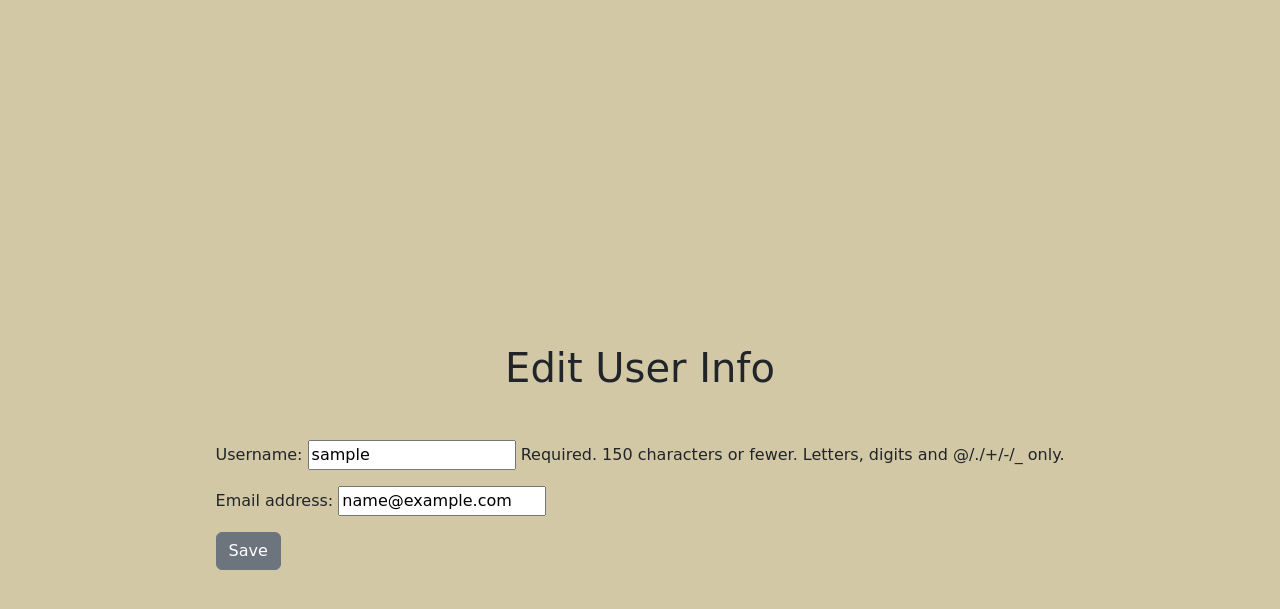
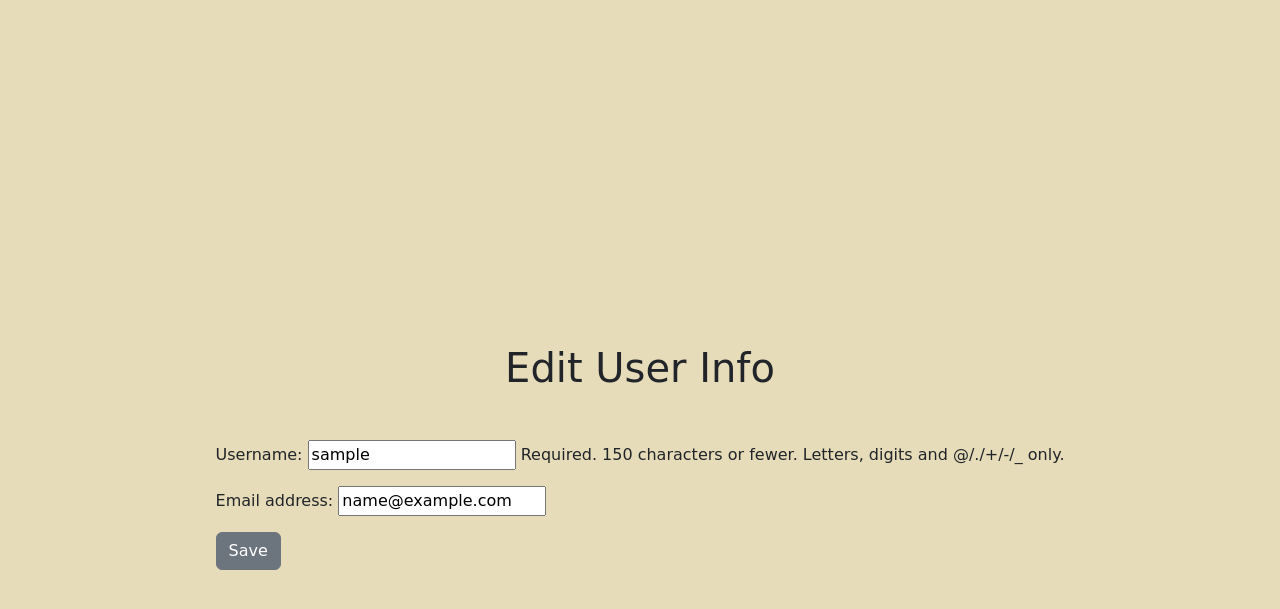
Before and after one commit to andrewretherford/code_dex, a Django app: page /profile/edit/1 in a window 1280 px wide. Shown: the part 56-665 px from the top of the page. Run offline with Django 4.2, Linux system fonts and the light colour scheme; the visitor is signed in with stand-in values (Sample User, id 1); data comes from the database, SQL or seed files in the repository; some libraries are stand-ins or nearby versions; some web fonts are replaced.

Commit message:
Removes extraneous imports from views.py and updates background color for auth-pages

```diff
--- a/code_dex/static/code_dex/css/styles.css
+++ b/code_dex/static/code_dex/css/styles.css
@@ -78,7 +78,7 @@ main {
 }
 
 .auth-page {
-   background-color: rgb(210, 200, 165);
+   background-color: rgb(230, 220, 185);
    display: grid;
    grid-template-rows: repeat(6, 1fr);
    grid-template-columns: 1fr;
--- a/code_dex/views.py
+++ b/code_dex/views.py
@@ -1,10 +1,6 @@
-from ast import Del
-from urllib import request
-from winreg import DeleteValue
-from django.views.generic import TemplateView, ListView, DetailView, CreateView, UpdateView, DeleteView, View
+from django.views.generic import TemplateView, DetailView, CreateView, UpdateView, DeleteView, View
 from django.urls import reverse
 from django.contrib.auth import login
-from django.contrib.auth.views import LoginView, LogoutView
 from django.contrib.auth.forms import UserCreationForm
 from django.shortcuts import redirect, render
 from django.dispatch import receiver
```
